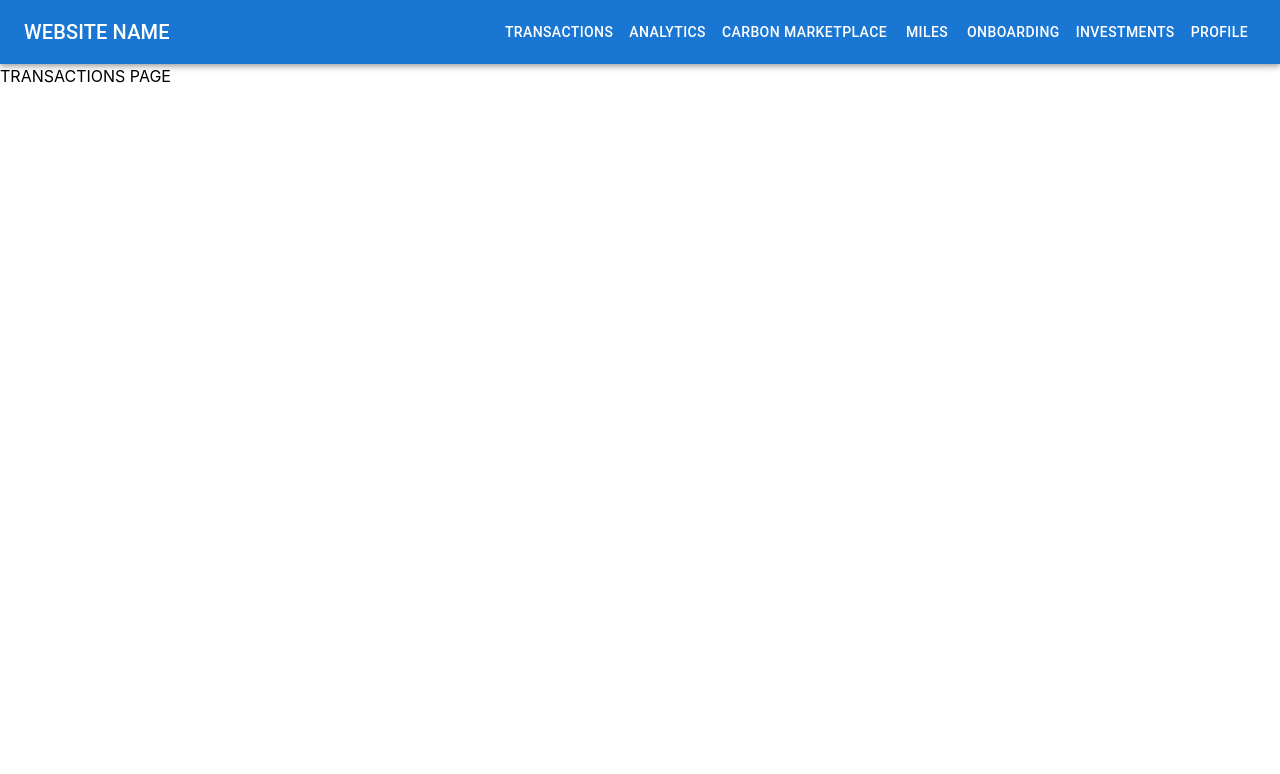
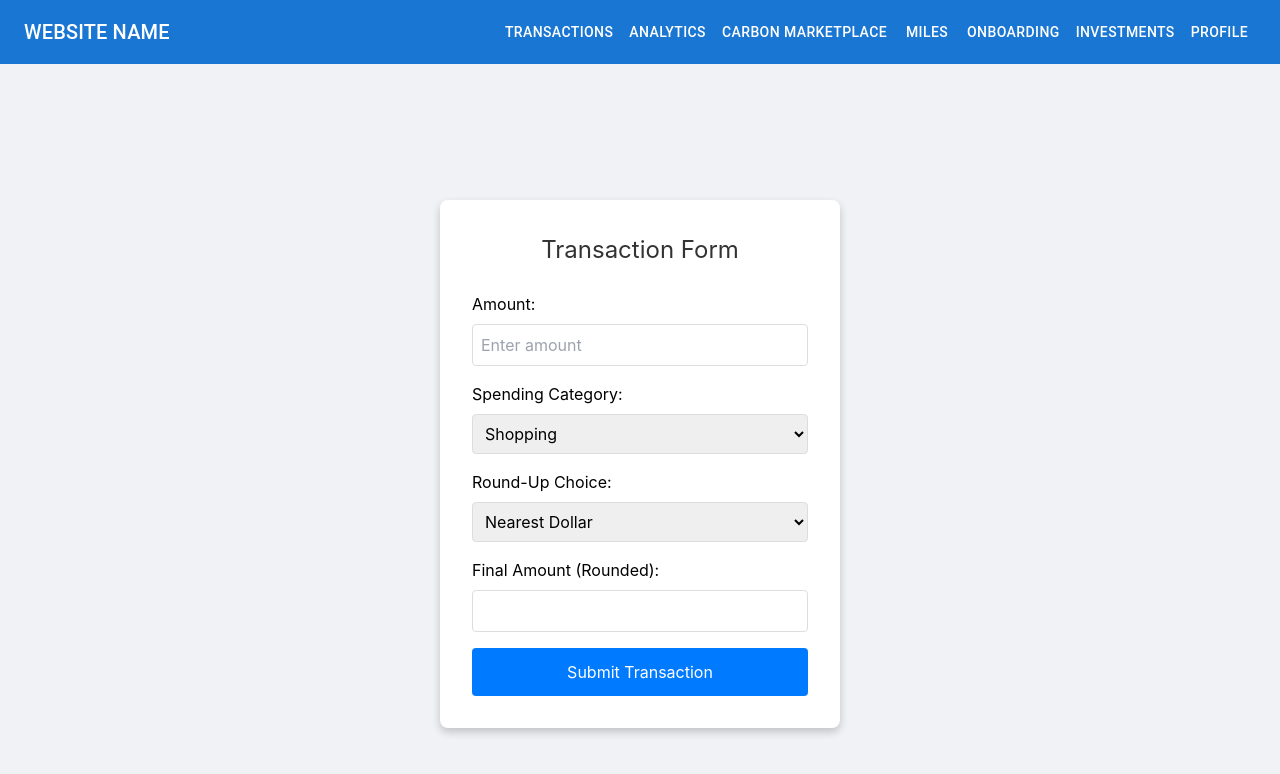
Before and after one commit to kaifeng101/dbea, a React (Create React App) app in the folder fin-daddy/my-app/: page /transactions in a window 1280 px wide. Shown: the top 774 px of the page. Built offline with nearby package versions, Linux system fonts and the light colour scheme.

Commit message:
ui for transaction page

```diff
--- a/fin-daddy/my-app/src/pages/transactions.js
+++ b/fin-daddy/my-app/src/pages/transactions.js
@@ -1,15 +1,179 @@
-import React, { useState, useEffect, useCallback, useMemo} from "react";
-import { useSelector } from "react-redux";
-import { selectUser } from "../redux/userSlice";
-import { useParams, useNavigate } from "react-router-dom";
-
+import React, { useState, useEffect } from "react";
 
 const Transactions = () => {
+  const [amount, setAmount] = useState("");
+  const [category, setCategory] = useState("shopping");
+  const [roundUpChoice, setRoundUpChoice] = useState("nearest dollar");
+  const [customRoundUp, setCustomRoundUp] = useState("");
+  const [finalAmount, setFinalAmount] = useState("");
+
+  // Handle changes for each field
+  const handleAmountChange = (e) => setAmount(e.target.value);
+  const handleCategoryChange = (e) => setCategory(e.target.value);
+  const handleRoundUpChange = (e) => {
+    setRoundUpChoice(e.target.value);
+    if (e.target.value !== "other") setCustomRoundUp(""); // Clear custom amount if not "other"
+  };
+  const handleCustomRoundUpChange = (e) => setCustomRoundUp(e.target.value);
+
+  // Calculate the final amount based on the round-up choice
+  useEffect(() => {
+    const calculateFinalAmount = () => {
+      const parsedAmount = parseFloat(amount);
+      if (isNaN(parsedAmount)) return "";
+
+      switch (roundUpChoice) {
+        case "nearest dollar":
+          return Math.ceil(parsedAmount);
+        case "nearest ten":
+          return Math.ceil(parsedAmount / 10) * 10;
+        case "nearest hundred":
+          return Math.ceil(parsedAmount / 100) * 100;
+        case "other":
+          const customAmount = parseFloat(customRoundUp);
+          return isNaN(customAmount) ? "" : Math.ceil(parsedAmount / customAmount) * customAmount;
+        default:
+          return parsedAmount;
+      }
+    };
+
+    setFinalAmount(calculateFinalAmount());
+  }, [amount, roundUpChoice, customRoundUp]);
+
+  const handleSubmit = (e) => {
+    e.preventDefault();
+    const transactionData = {
+      amount,
+      category,
+      roundUp: roundUpChoice === "other" ? customRoundUp : roundUpChoice,
+      finalAmount,
+    };
+    console.log("Transaction submitted:", transactionData);
+  };
+
   return (
-    <div>
-        <h1>TRANSACTIONS PAGE</h1>
+    <div style={styles.container}>
+      <div style={styles.card}>
+        <h1 style={styles.header}>Transaction Form</h1>
+        <form onSubmit={handleSubmit} style={styles.form}>
+          <div style={styles.formGroup}>
+            <label>Amount:</label>
+            <input
+              type="number"
+              value={amount}
+              onChange={handleAmountChange}
+              placeholder="Enter amount"
+              required
+              style={styles.input}
+            />
+          </div>
+
+          <div style={styles.formGroup}>
+            <label>Spending Category:</label>
+            <select value={category} onChange={handleCategoryChange} required style={styles.select}>
+              <option value="shopping">Shopping</option>
+              <option value="household goods">Household Goods</option>
+              <option value="transportation">Transportation</option>
+              <option value="leisure & entertainment">Leisure & Entertainment</option>
+              <option value="travel & accommodation">Travel & Accommodation</option>
+              <option value="others">Others</option>
+            </select>
+          </div>
+
+          <div style={styles.formGroup}>
+            <label>Round-Up Choice:</label>
+            <select value={roundUpChoice} onChange={handleRoundUpChange} required style={styles.select}>
+              <option value="nearest dollar">Nearest Dollar</option>
+              <option value="nearest ten">Nearest Ten</option>
+              <option value="nearest hundred">Nearest Hundred</option>
+              <option value="other">Other</option>
+            </select>
+          </div>
+
+          {roundUpChoice === "other" && (
+            <div style={styles.formGroup}>
+              <label>Custom Round-Up Amount:</label>
+              <input
+                type="number"
+                value={customRoundUp}
+                onChange={handleCustomRoundUpChange}
+                placeholder="Enter custom round-up amount"
+                required
+                style={styles.input}
+              />
+            </div>
+          )}
+
+          <div style={styles.formGroup}>
+            <label>Final Amount (Rounded):</label>
+            <input
+              type="text"
+              value={finalAmount}
+              readOnly
+              style={styles.input}
+            />
+          </div>
+
+          <button type="submit" style={styles.button}>Submit Transaction</button>
+        </form>
+      </div>
     </div>
   );
 };
 
+// Styles for the card and form elements
+const styles = {
+  container: {
+    display: "flex",
+    justifyContent: "center",
+    alignItems: "center",
+    height: "100vh",
+    backgroundColor: "#f0f2f5",
+  },
+  card: {
+    backgroundColor: "white",
+    padding: "2rem",
+    borderRadius: "8px",
+    boxShadow: "0 4px 8px rgba(0, 0, 0, 0.2)",
+    width: "400px",
+    textAlign: "center",
+  },
+  header: {
+    marginBottom: "1.5rem",
+    fontSize: "24px",
+    color: "#333",
+  },
+  form: {
+    display: "flex",
+    flexDirection: "column",
+    gap: "1rem",
+  },
+  formGroup: {
+    display: "flex",
+    flexDirection: "column",
+    textAlign: "left",
+  },
+  input: {
+    padding: "0.5rem",
+    border: "1px solid #ddd",
+    borderRadius: "4px",
+    marginTop: "0.5rem",
+  },
+  select: {
+    padding: "0.5rem",
+    border: "1px solid #ddd",
+    borderRadius: "4px",
+    marginTop: "0.5rem",
+  },
+  button: {
+    padding: "0.75rem",
+    backgroundColor: "#007bff",
+    color: "white",
+    border: "none",
+    borderRadius: "4px",
+    cursor: "pointer",
+    fontSize: "16px",
+  },
+};
+
 export default Transactions;
```
